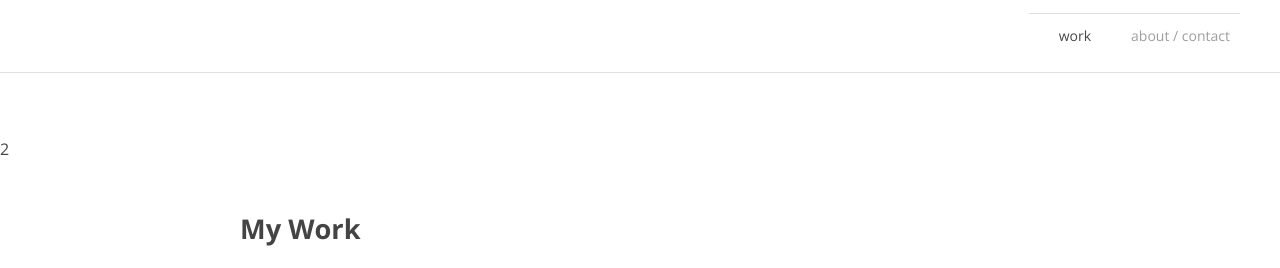
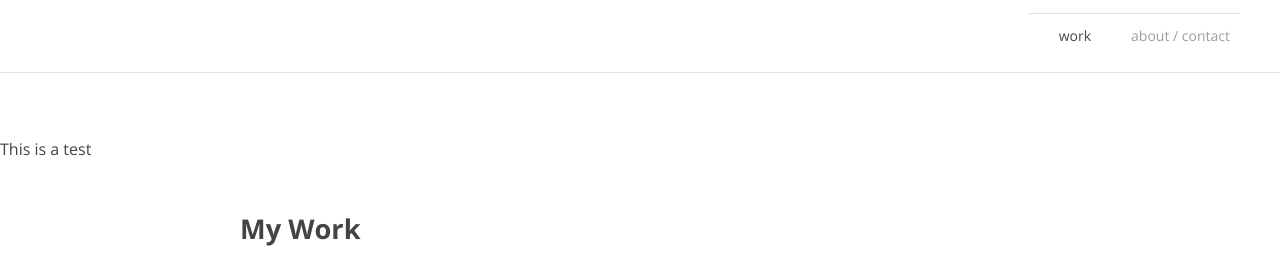
Before and after one commit to tkennedy5/my_portfolio_site_v1, a plain HTML site: page work.html in a window 1280 px wide. Shown: the part 78-346 px from the top of the page. Drawn offline with nearby package versions, Linux system fonts and the light colour scheme; files whose address does not match are found by name.

Commit message:
practicing pushing to remote

```diff
--- a/work.html
+++ b/work.html
@@ -44,8 +44,8 @@
 
     </header>
 
+    This is a test
 
-    2
 
     <main>
 
```
